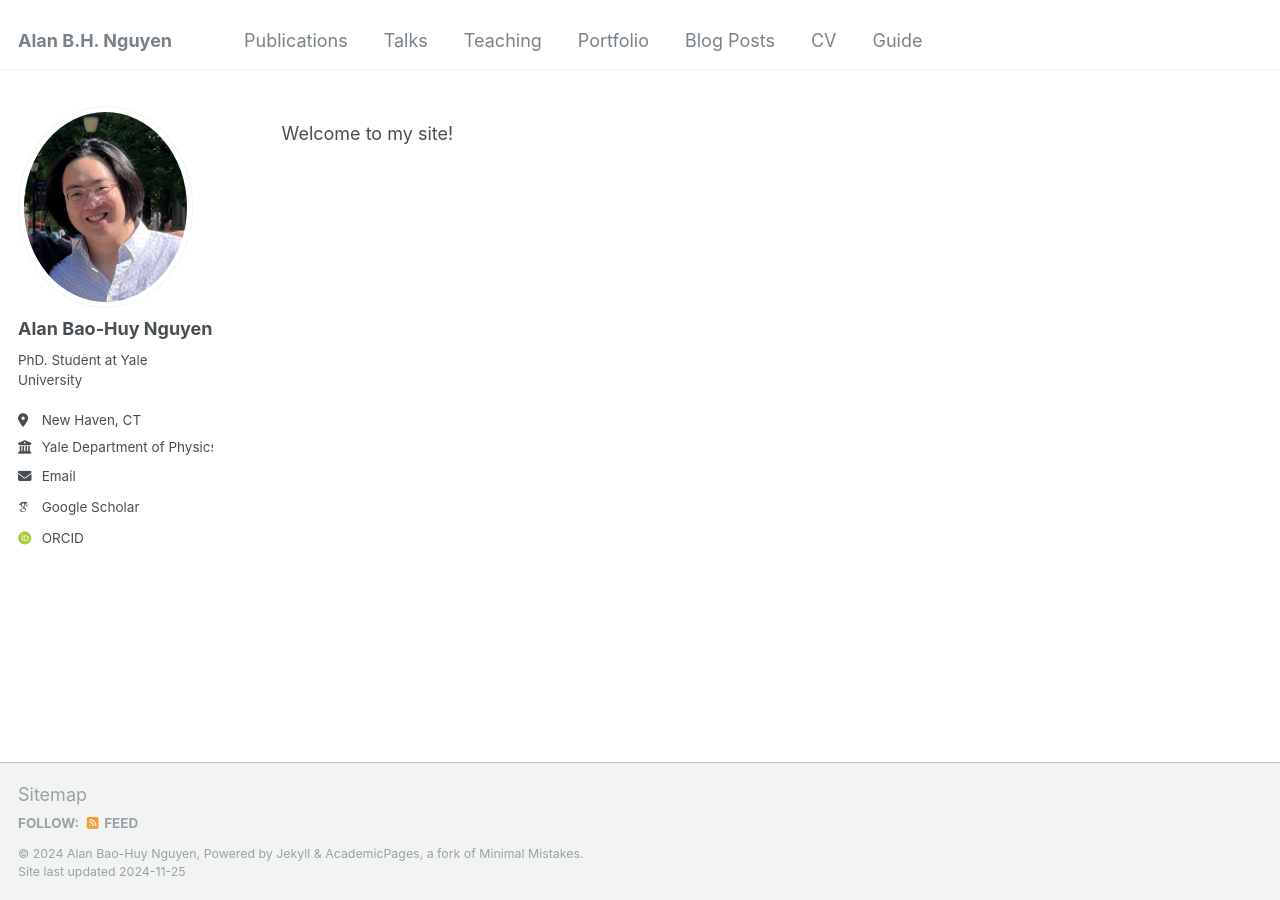
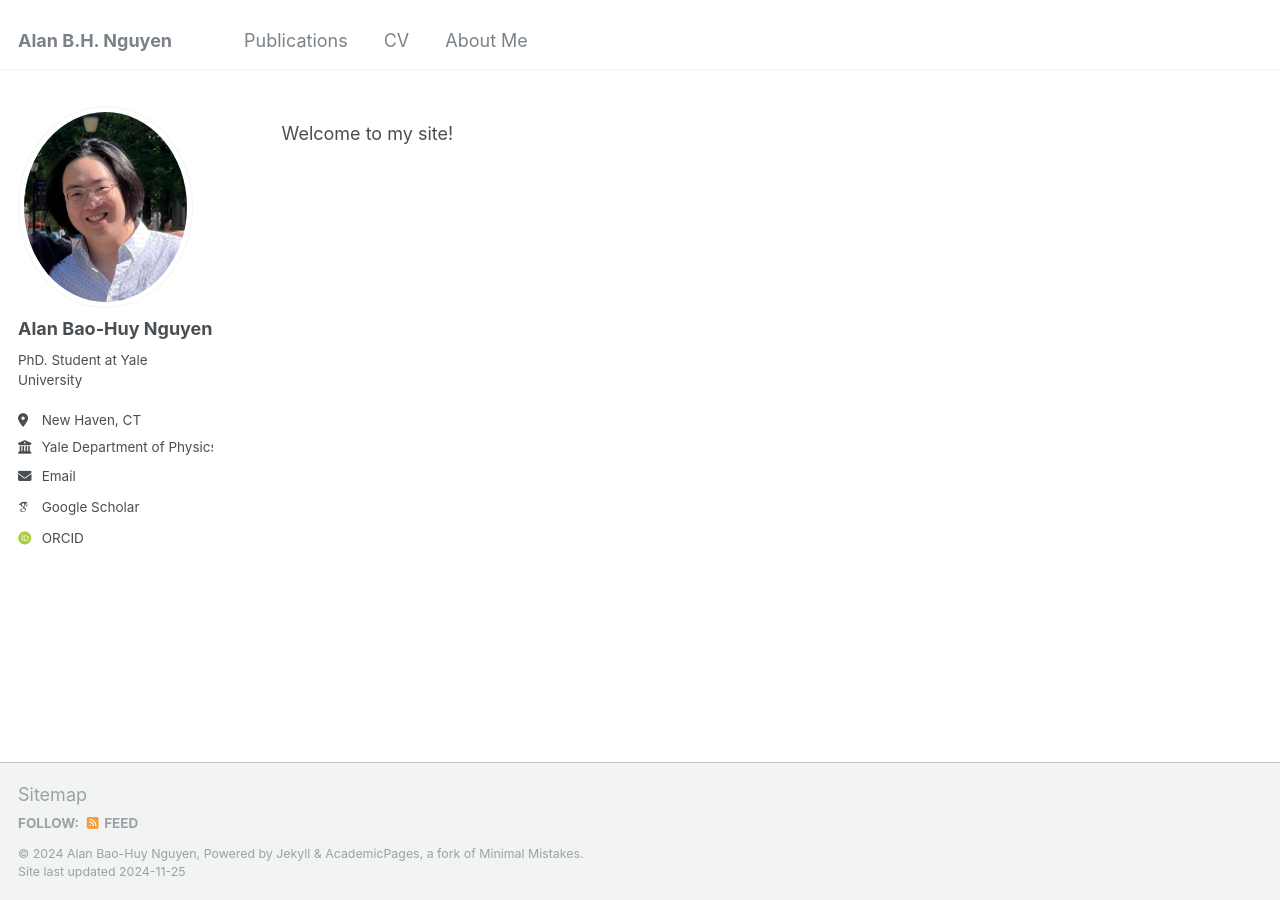
Before and after one commit to alanbhnguyen/alanbhnguyen.github.io, a Jekyll site: the page built from _pages/about.md, in a window 1280 px wide. Built offline with Jekyll 4.4.1, drawn with Linux system fonts in a browser that asks for light colours; some web fonts are replaced.

Commit message:
Update navigation.yml

```diff
--- a/_data/navigation.yml
+++ b/_data/navigation.yml
@@ -8,20 +8,8 @@ main:
   - title: "Publications"
     url: /publications/
 
-  - title: "Talks"
-    url: /talks/
-
-  - title: "Teaching"
-    url: /teaching/
-
-  - title: "Portfolio"
-    url: /portfolio/
-
-  - title: "Blog Posts"
-    url: /year-archive/
-
   - title: "CV"
     url: /cv/
 
-  - title: "Guide"
-    url: /markdown/
+  - title: "About Me"
+    url: /aboutme/
```
